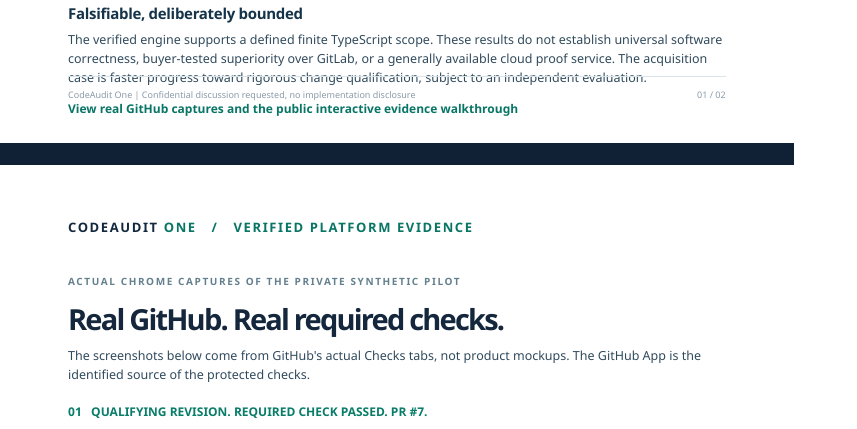
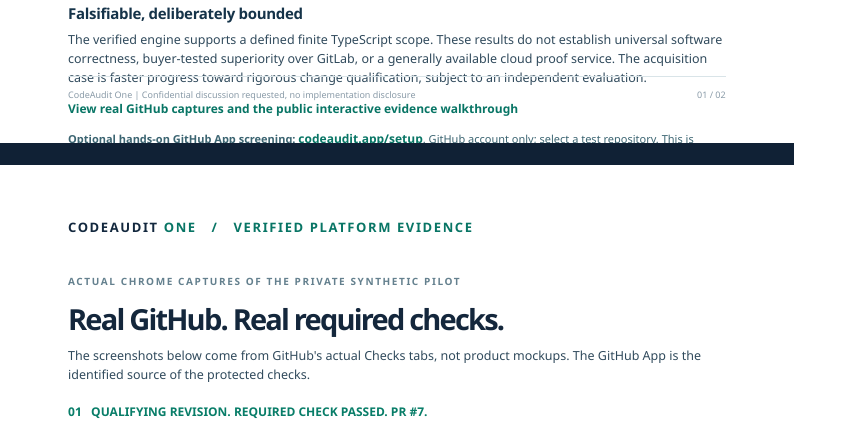
Before and after one commit to alensonyjoseph/codeaudit-evidence-demo, a plain HTML site: page CodeAudit_GitLab_Buyer_Brief.html in a window 1280 px wide. Shown: the part 980-1409 px from the top of the page, without its empty margins (0-857 px from the left). Drawn offline with Linux system fonts and the light colour scheme.

Commit message:
Add optional GitHub App evaluator entry to acquisition brief

```diff
--- a/CodeAudit_GitLab_Buyer_Brief.html
+++ b/CodeAudit_GitLab_Buyer_Brief.html
@@ -53,7 +53,7 @@ small,.fine{font-size:9.5px;color:#68808b;line-height:1.45}
 <div class="rule"></div>
 <h3>Falsifiable, deliberately bounded</h3>
 <p>The verified engine supports a defined finite TypeScript scope. These results do not establish universal software correctness, buyer-tested superiority over GitLab, or a generally available cloud proof service. The acquisition case is faster progress toward rigorous change qualification, subject to an independent evaluation.</p>
-<p><a class="link" href="https://alensonyjoseph.github.io/codeaudit-evidence-demo/">View real GitHub captures and the public interactive evidence walkthrough</a></p>
+<p><a class="link" href="https://alensonyjoseph.github.io/codeaudit-evidence-demo/">View real GitHub captures and the public interactive evidence walkthrough</a></p><p style="font-size:11px;color:#3b6471"><b>Optional hands-on GitHub App screening:</b> <a href="https://codeaudit.app/setup" class="link">codeaudit.app/setup</a>. GitHub account only; select a test repository. This is advisory screening, not a protected merge authorization.</p>
 <div class="foot"><span>CodeAudit One | Confidential discussion requested, no implementation disclosure</span><span>01 / 02</span></div>
 </section>
 <section class="page"><div class="stripe"></div><div class="logo"><strong>CodeAudit</strong> One &nbsp; / &nbsp; Verified platform evidence</div>
```
Also changed, not shown: 1 other file.
